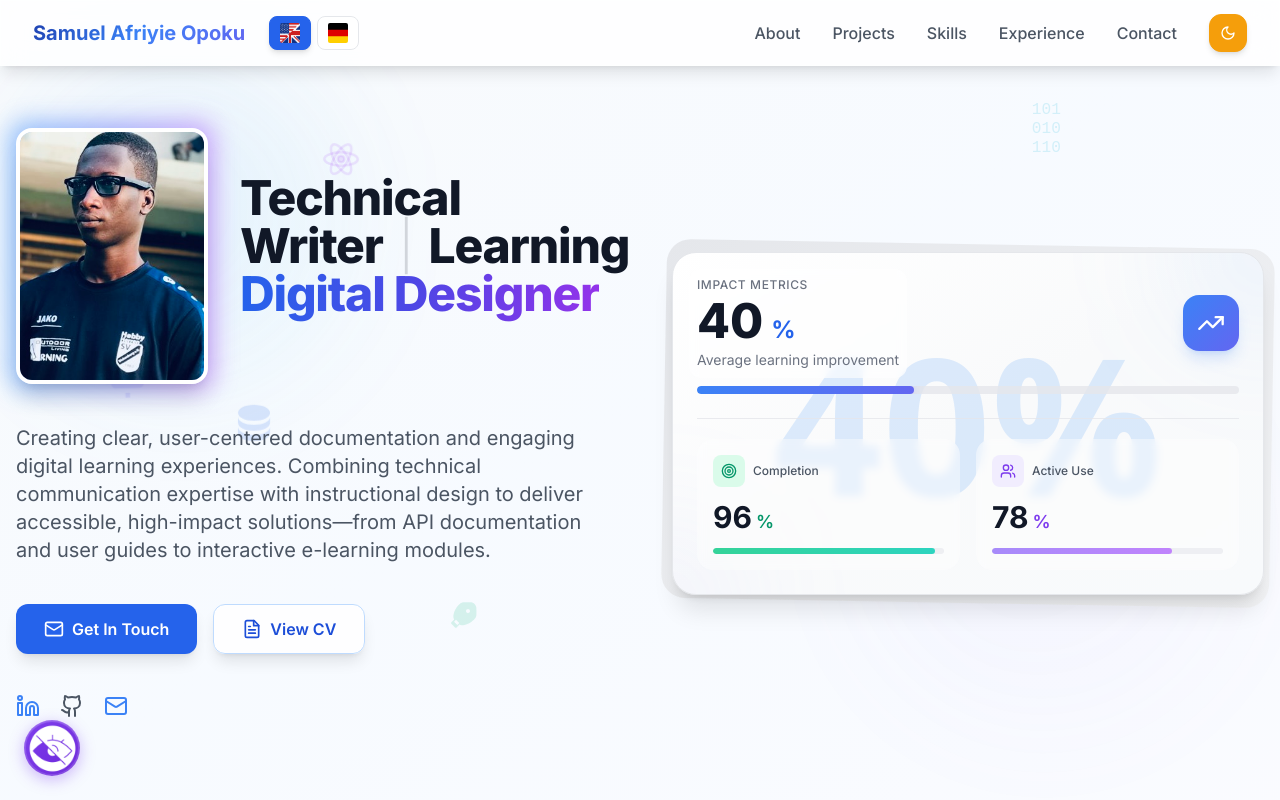
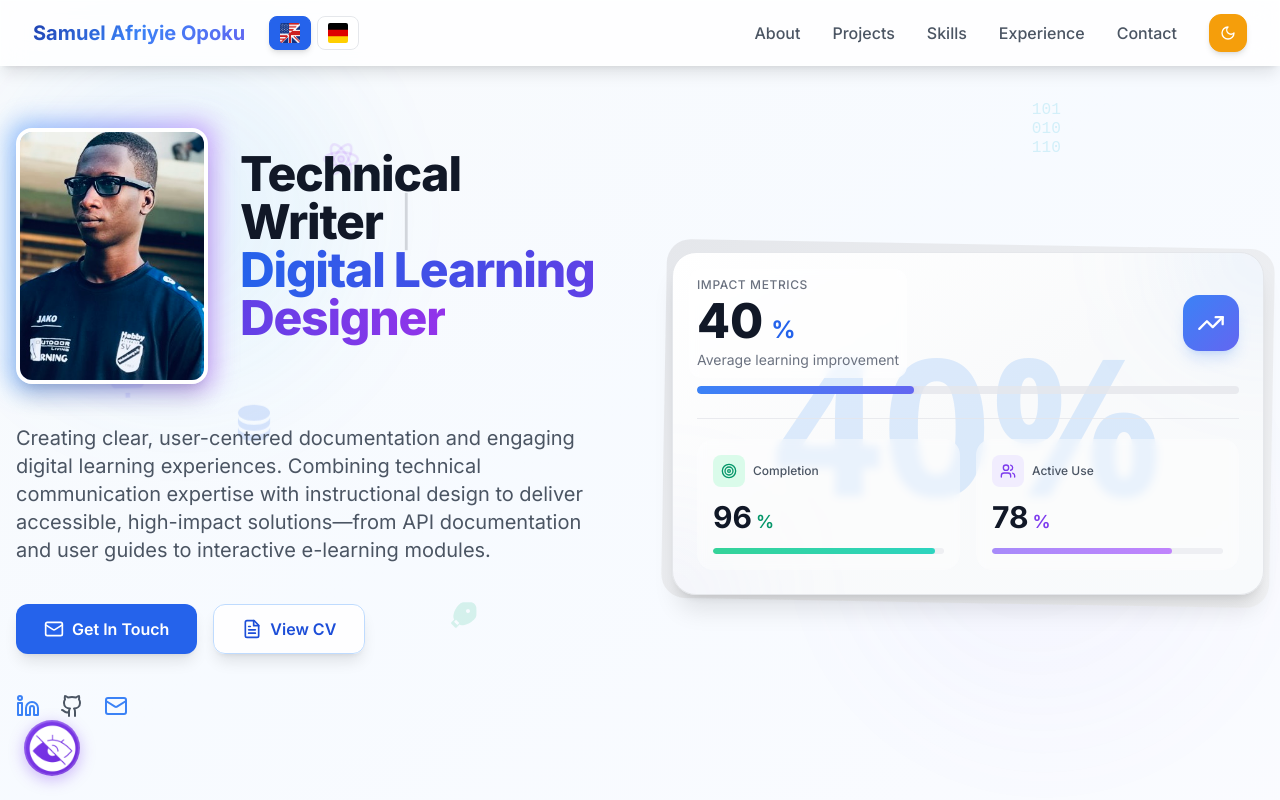
Before and after one commit to Samuelsen1/VS-Code-Port1, a Next.js app: page / in a window 1280 px wide. Shown: the top 800 px of the page. Built offline with nearby package versions, Linux system fonts and the light colour scheme.

Commit message:
Fix title layout: proper two-line structure
- Line 1: Technical Writer |
- Line 2: Digital Learning Designer (with gradient)
- Maintains proper role title integrity
- Clean visual separation with pipe on first line

```diff
--- a/app/PortfolioWebsite.jsx
+++ b/app/PortfolioWebsite.jsx
@@ -1158,12 +1158,9 @@ export default function PortfolioWebsite() {
                     <span className={`${isDarkTheme ? 'text-blue-400/40' : 'text-gray-300'} font-light mx-3 md:mx-4`}>
                       |
                     </span>
-                    <span className={`${isDarkTheme ? 'text-white' : 'text-gray-900'}`}>
-                      Learning
-                    </span>
                     <br />
                     <span className="bg-gradient-to-r from-blue-600 via-indigo-600 to-purple-600 bg-clip-text text-transparent">
-                      Digital Designer
+                      Digital Learning Designer
                     </span>
                   </h1>
                 </div>
```
